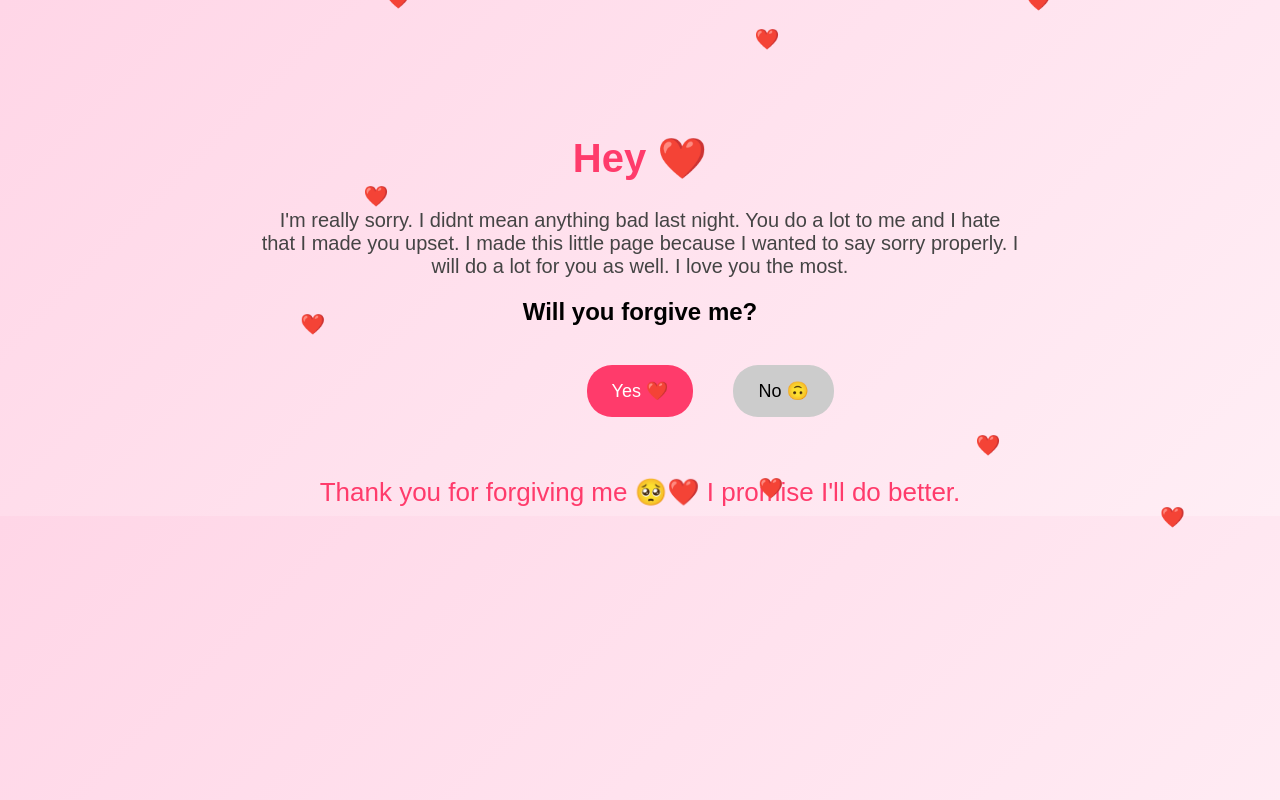
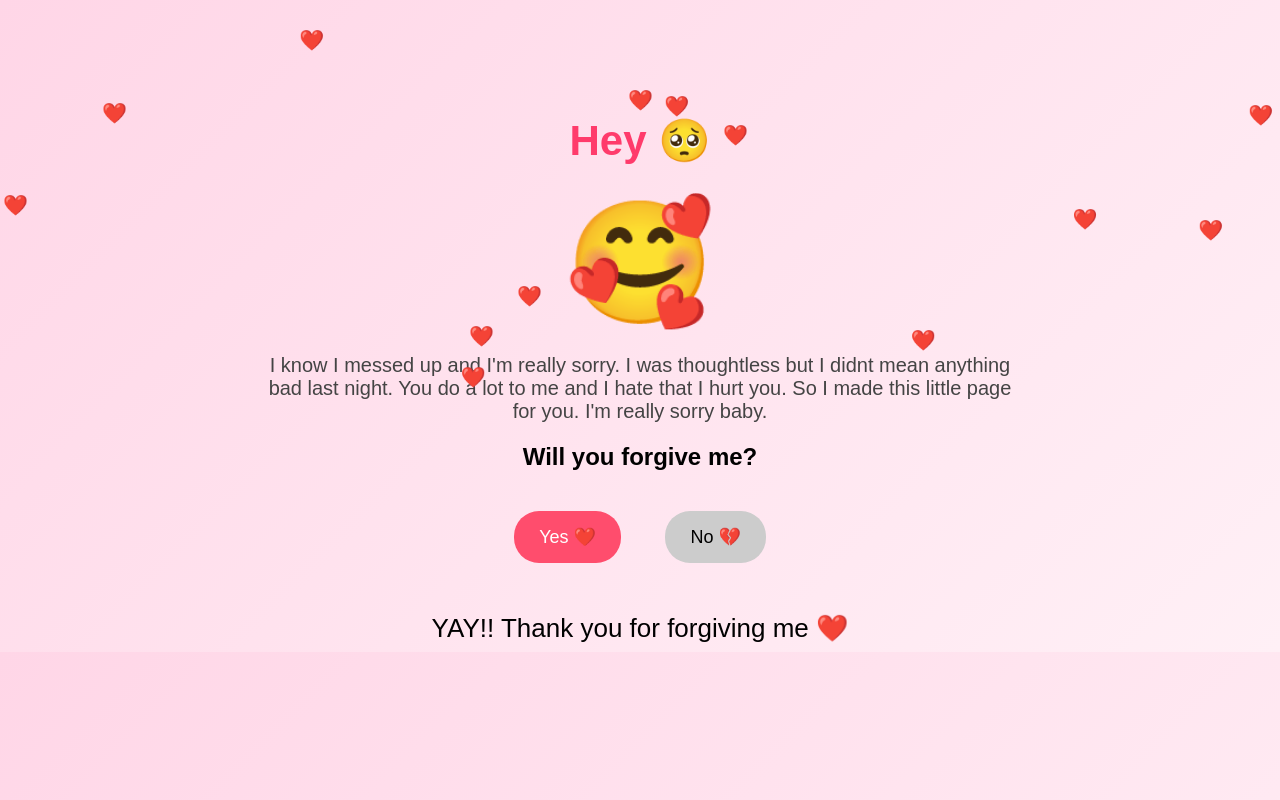
Before and after one commit to tanishadhoke19-pixel/sorry-for-you, a plain HTML site: page index.html in a window 1280 px wide. Both pictures are taken after a click on the button "Yes ❤️". Drawn offline with Linux system fonts and the light colour scheme.

Commit message:
Revise HTML content and styles for apology page
Updated text and styles for emotional appeal.

```diff
--- a/index.html
+++ b/index.html
@@ -2,21 +2,27 @@
 <html lang="en">
 <head>
 <meta charset="UTF-8">
-<title>I'm Sorry ❤️</title>
+<title>I'm Sorry 🥺</title>
 
 <style>
 
 body{
 font-family: Arial, sans-serif;
-background: linear-gradient(135deg,#ffd6e7,#ffeef5);
+background: linear-gradient(135deg,#ffd6e7,#fff0f6);
 text-align:center;
-padding-top:100px;
+padding-top:80px;
 overflow:hidden;
 }
 
 h1{
-font-size:40px;
 color:#ff3b6b;
+font-size:42px;
+}
+
+#bear{
+font-size:120px;
+margin:20px;
+transition:0.3s;
 }
 
 p{
@@ -33,36 +39,32 @@ border:none;
 border-radius:25px;
 cursor:pointer;
 margin:20px;
-transition:0.3s;
 }
 
 #yes{
-background:#ff3b6b;
+background:#ff4d6d;
 color:white;
 }
 
 #no{
 background:#cccccc;
-position:absolute;
 }
 
 #message{
+margin-top:30px;
+font-size:26px;
 display:none;
-font-size:26px;
-color:#ff3b6b;
-margin-top:40px;
 }
 
 .heart{
 position:absolute;
-color:pink;
 font-size:20px;
-animation:float 6s infinite;
+animation:float 6s linear infinite;
 }
 
 @keyframes float{
 0%{transform:translateY(0);}
-100%{transform:translateY(-800px);}
+100%{transform:translateY(-900px);}
 }
 
 </style>
@@ -70,52 +72,66 @@ animation:float 6s infinite;
 
 <body>
 
-<h1>Hey ❤️</h1>
+<h1>Hey 🥺</h1>
+
+<div id="bear">🧸</div>
 
 <p>
-I'm really sorry. I didnt mean anything bad last night.
-You do a lot to me and I hate that I made you upset.
-I made this little page because I wanted to say sorry properly.
-I will do a lot for you as well. I love you the most.
+I know I messed up and I'm really sorry. I was thoughtless but I didnt mean anything bad last night.
+You do a lot to me and I hate that I hurt you.
+So I made this little page for you. I'm really sorry baby.
 </p>
 
 <h2>Will you forgive me?</h2>
 
-<button id="yes" onclick="forgive()">Yes ❤️</button>
-<button id="no" onmouseover="moveButton()">No 🙃</button>
+<button id="yes" onclick="yesClick()">Yes ❤️</button>
+<button id="no" onclick="noClick()">No 💔</button>
 
-<div id="message">
-Thank you for forgiving me 🥺❤️
-I promise I'll do better.
-</div>
+<div id="message"></div>
 
 <script>
 
-function forgive(){
+function yesClick(){
+
+document.getElementById("bear").innerHTML="🥰";
+
 document.getElementById("message").style.display="block";
+
+document.getElementById("message").innerHTML="YAY!! Thank you for forgiving me ❤️";
+
+createHearts();
+
 }
 
-function moveButton(){
-let x=Math.random()*window.innerWidth;
-let y=Math.random()*window.innerHeight;
+function noClick(){
 
-let btn=document.getElementById("no");
-btn.style.left=x+"px";
-btn.style.top=y+"px";
+document.getElementById("bear").innerHTML="😢";
+
+document.getElementById("message").style.display="block";
+
+document.getElementById("message").innerHTML="Oh no... the bear is very sad now 🥺";
+
 }
 
 function createHearts(){
-const heart=document.createElement("div");
-heart.classList.add("heart");
+
+for(let i=0;i<20;i++){
+
+let heart=document.createElement("div");
+
+heart.className="heart";
+
 heart.innerHTML="❤️";
+
 heart.style.left=Math.random()*100+"vw";
-heart.style.animationDuration=(3+Math.random()*3)+"s";
+
+heart.style.top=Math.random()*100+"vh";
+
 document.body.appendChild(heart);
 
-setTimeout(()=>{heart.remove();},6000);
 }
 
-setInterval(createHearts,300);
+}
 
 </script>
 
```
